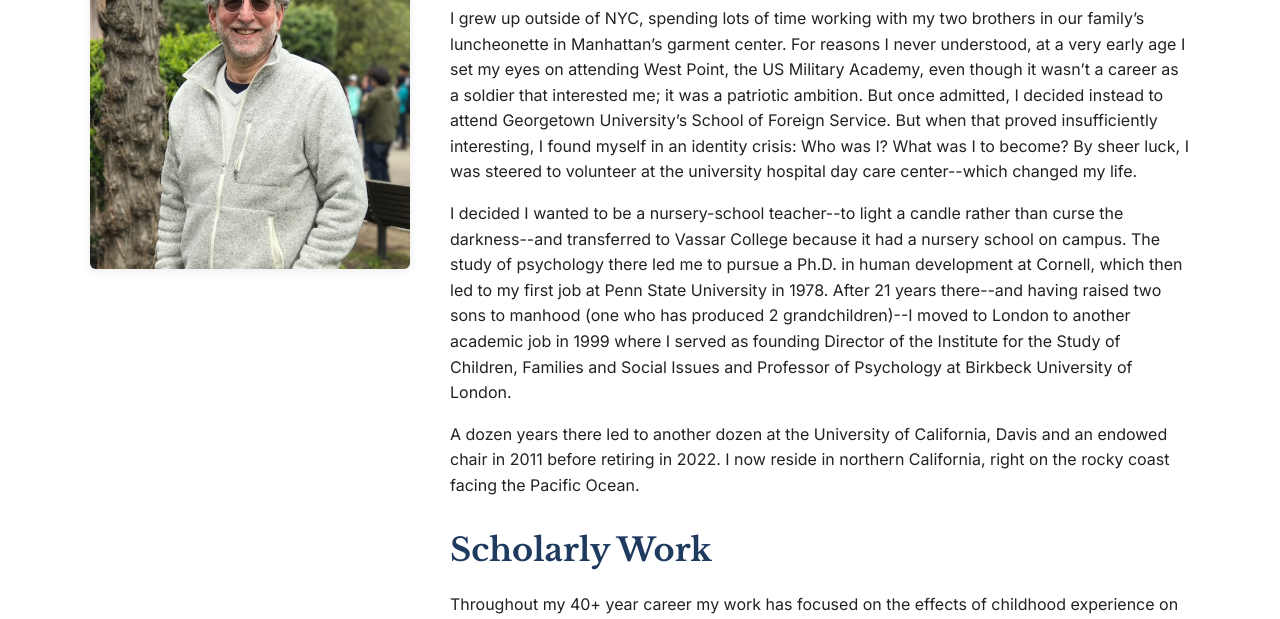
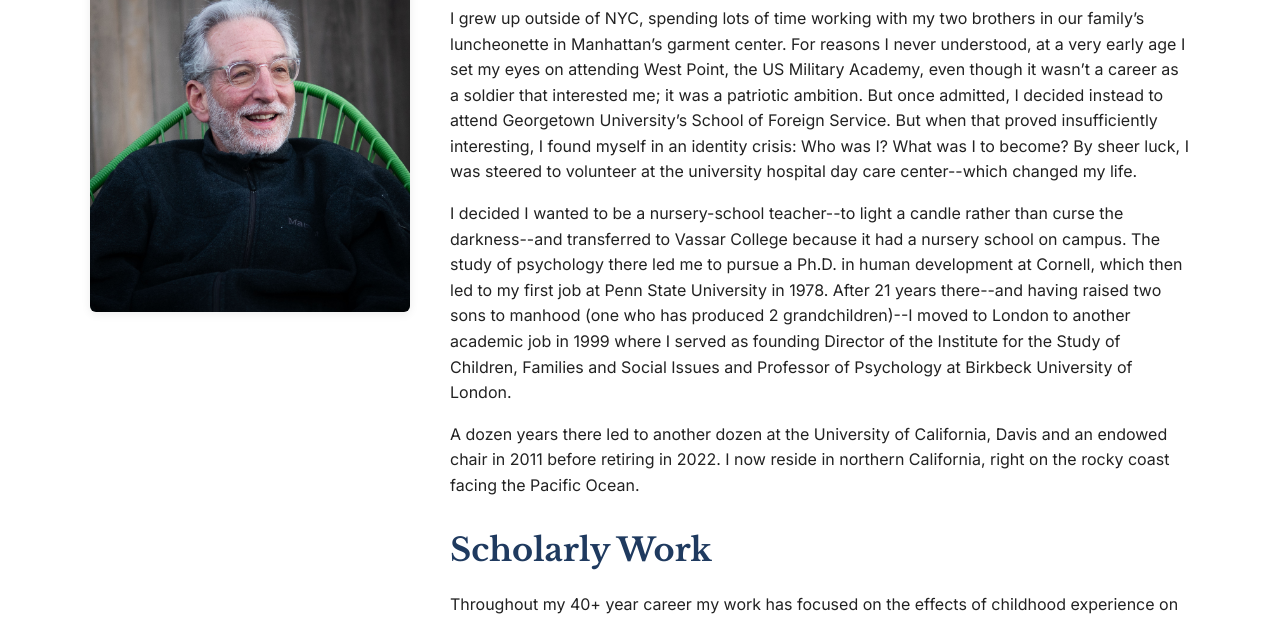
Before and after one commit to jaipaton/jay-belsky-site, a plain HTML site: page about.html in a window 1280 px wide. Shown: the part 481-1100 px from the top of the page. Drawn offline with nearby package versions, Linux system fonts and the light colour scheme.

Commit message:
Update about.html
Altered portrait on About to be the 2nd portrait

```diff
--- a/about.html
+++ b/about.html
@@ -47,7 +47,7 @@
   <section>
     <div class="container detail">
       <div>
-        <img src="jay-belsky-portrait.jpg" alt="Jay Belsky portrait">
+        <img src="jay-belsky-portrait-2.jpg" alt="Jay Belsky portrait">
       </div>
 
       <div>
```
